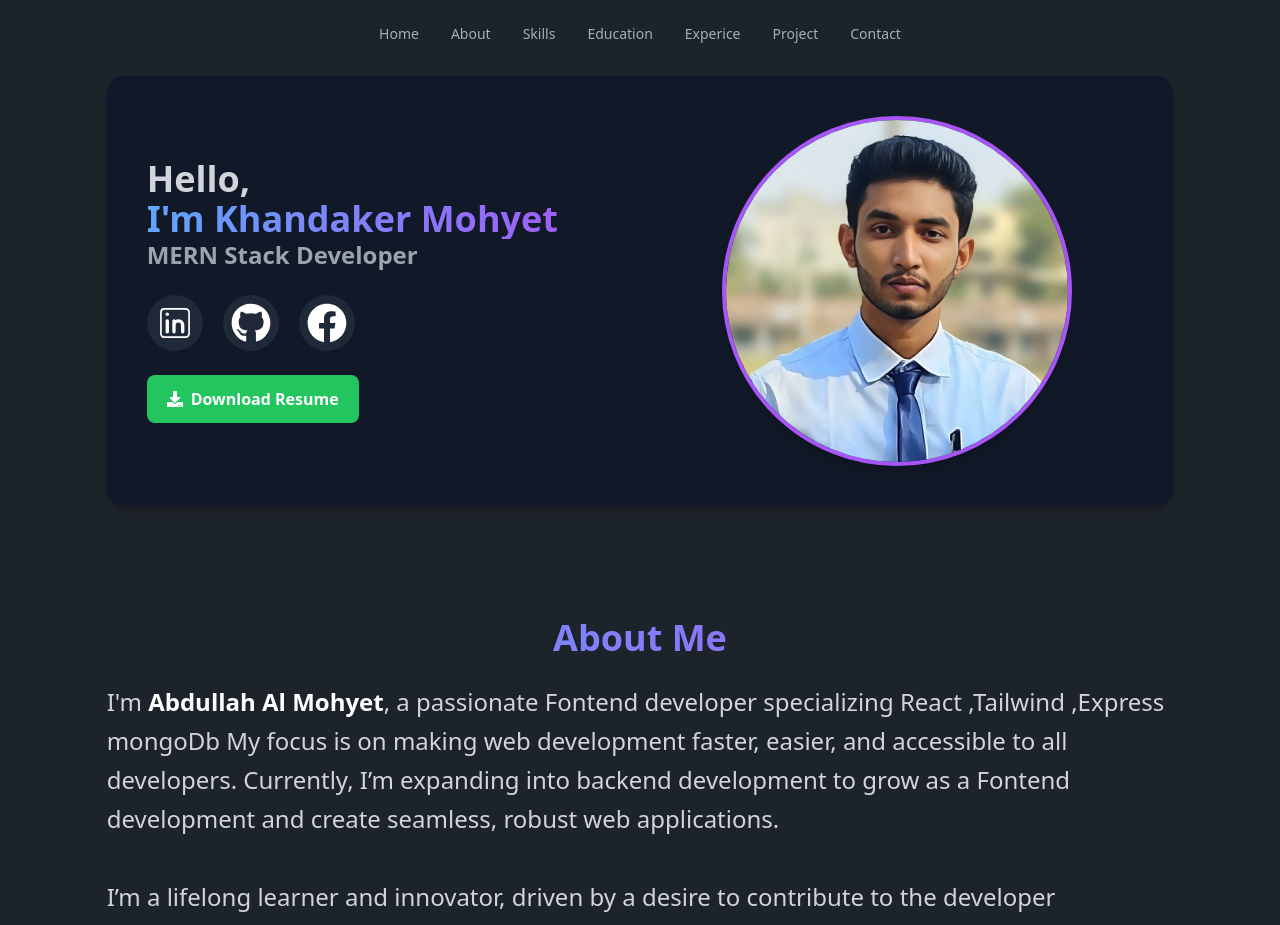
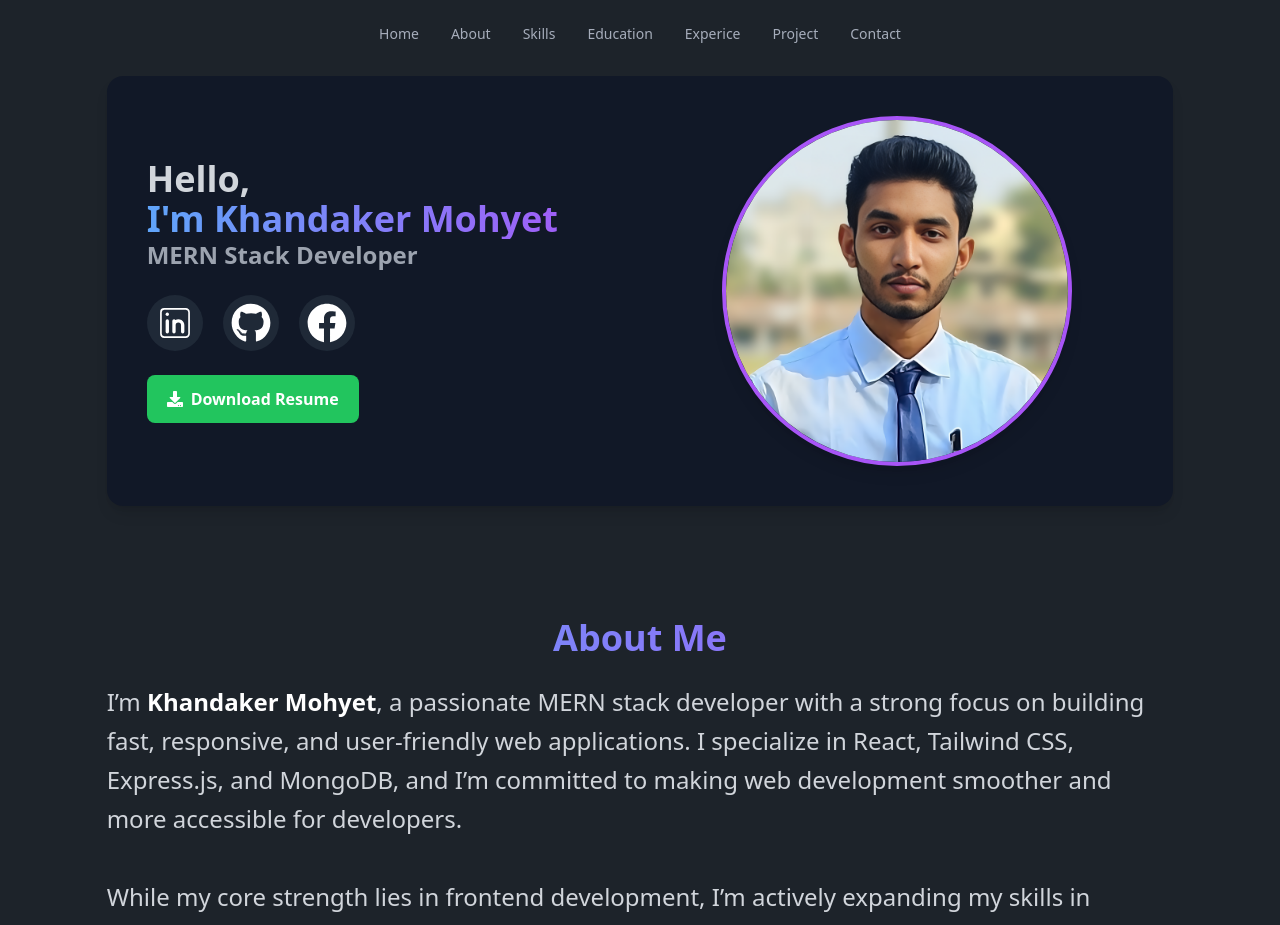
Before and after one commit to Khandaker-Mohyet/My-portfolio, a React (Vite) app: page / in a window 1280 px wide. Shown: the top 925 px of the page. Built offline with nearby package versions, Linux system fonts and the light colour scheme.

Commit message:
change about section

```diff
--- a/src/Components/About.jsx
+++ b/src/Components/About.jsx
@@ -9,10 +9,10 @@ const About = () => {
             About Me
           </h2>
           <p className="text-gray-300 leading-relaxed text-2xl">
-          I'm <span className="font-bold text-white ">Abdullah Al Mohyet</span>, a passionate Fontend developer specializing React ,Tailwind ,Express mongoDb My focus is on making web development faster, easier, and accessible to all developers. Currently, I’m expanding into backend development to grow as a Fontend development and create seamless, robust web applications.
+          I’m <span className="font-bold text-white ">Khandaker Mohyet</span>, a passionate MERN stack developer with a strong focus on building fast, responsive, and user-friendly web applications. I specialize in React, Tailwind CSS, Express.js, and MongoDB, and I’m committed to making web development smoother and more accessible for developers.
           <br />
           <br />
-          I’m a lifelong learner and innovator, driven by a desire to contribute to the developer community with new ideas and tools that deliver real value.
+          While my core strength lies in frontend development, I’m actively expanding my skills in backend technologies to deliver more complete and seamless full-stack solutions. I’m a lifelong learner and innovator, always eager to grow and contribute to the developer community by creating tools and experiences that provide real value.
           </p>
         </div>
       </div>
```
